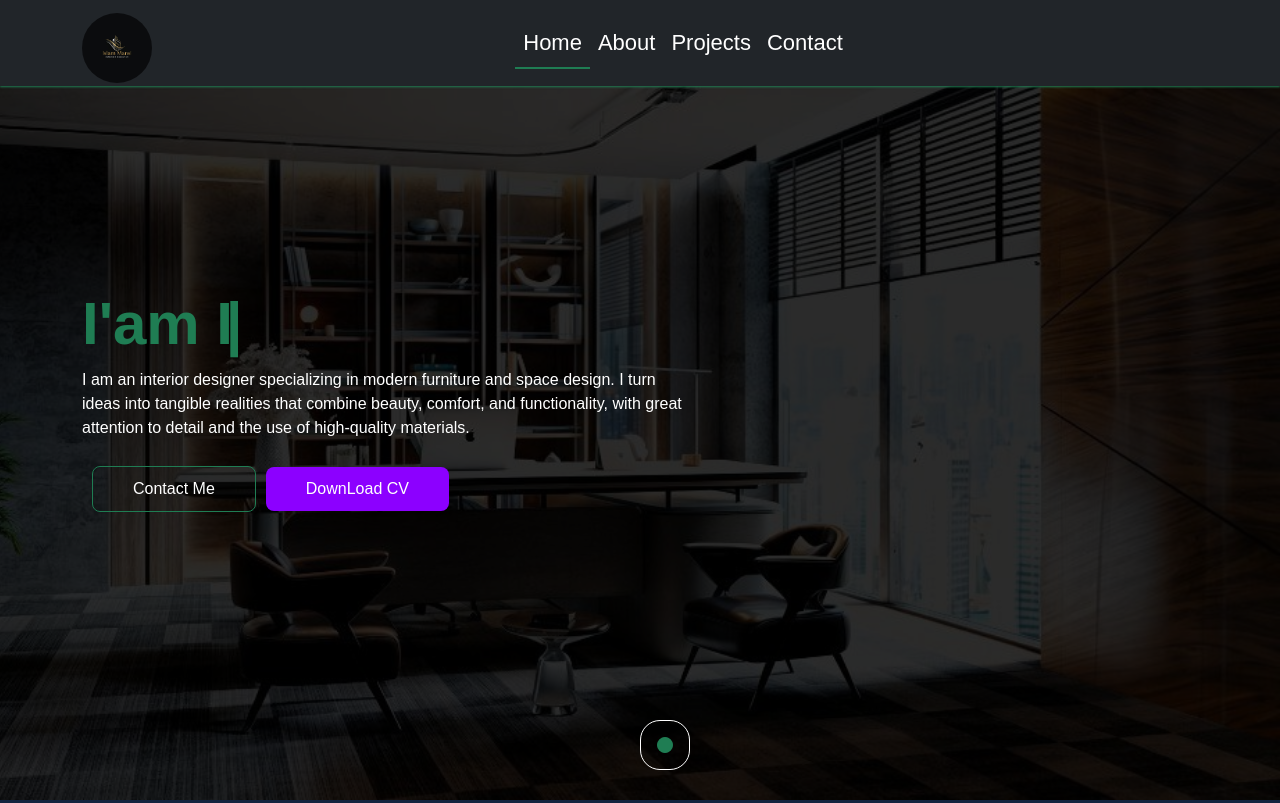
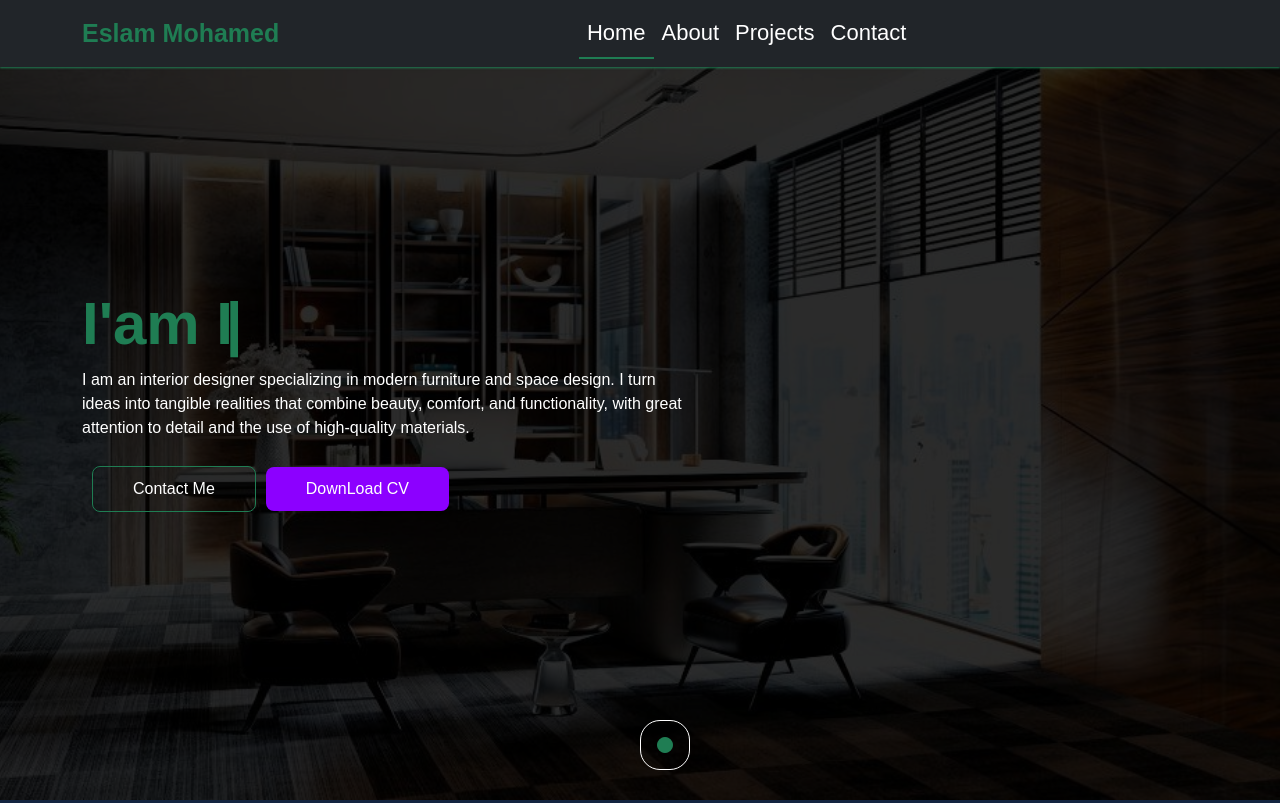
Before and after one commit to ldlldlsa/First-project-, a website: page index.html in a window 1280 px wide. Shown: the top 803 px of the page. Drawn offline with nearby package versions, Linux system fonts and the light colour scheme; a web font is replaced by a local one.

Commit message:
some thing

```diff
--- a/index.html
+++ b/index.html
@@ -30,7 +30,7 @@
 <div class="header">
 <nav class="navbar bg-dark  navbar-expand-lg  fixed-top ">
   <div class="container">
-    <a class="navbar-brand logo " href="#home"> <img class="logo"  src="images/logo-2.jpg" alt=""></a>
+    <a class="navbar-brand logo " href="#home">Eslam Mohamed </a>
     <button class="navbar-toggler" type="button" data-bs-toggle="collapse" data-bs-target="#navbarNavDropdown" aria-controls="navbarNavDropdown" aria-expanded="false" aria-label="Toggle navigation">
       <span class="navbar-toggler-icon"></span>
     </button>
--- a/style.css
+++ b/style.css
@@ -32,9 +32,9 @@ overflow-x: hidden;
 
 .header .logo{
 
-width: 70px;
-height: 70px;
-border-radius: 50%;
+font-size: 25px ;
+font-weight: 700;
+color: var(--main-color) !important;
 
 }
 .active{
```
